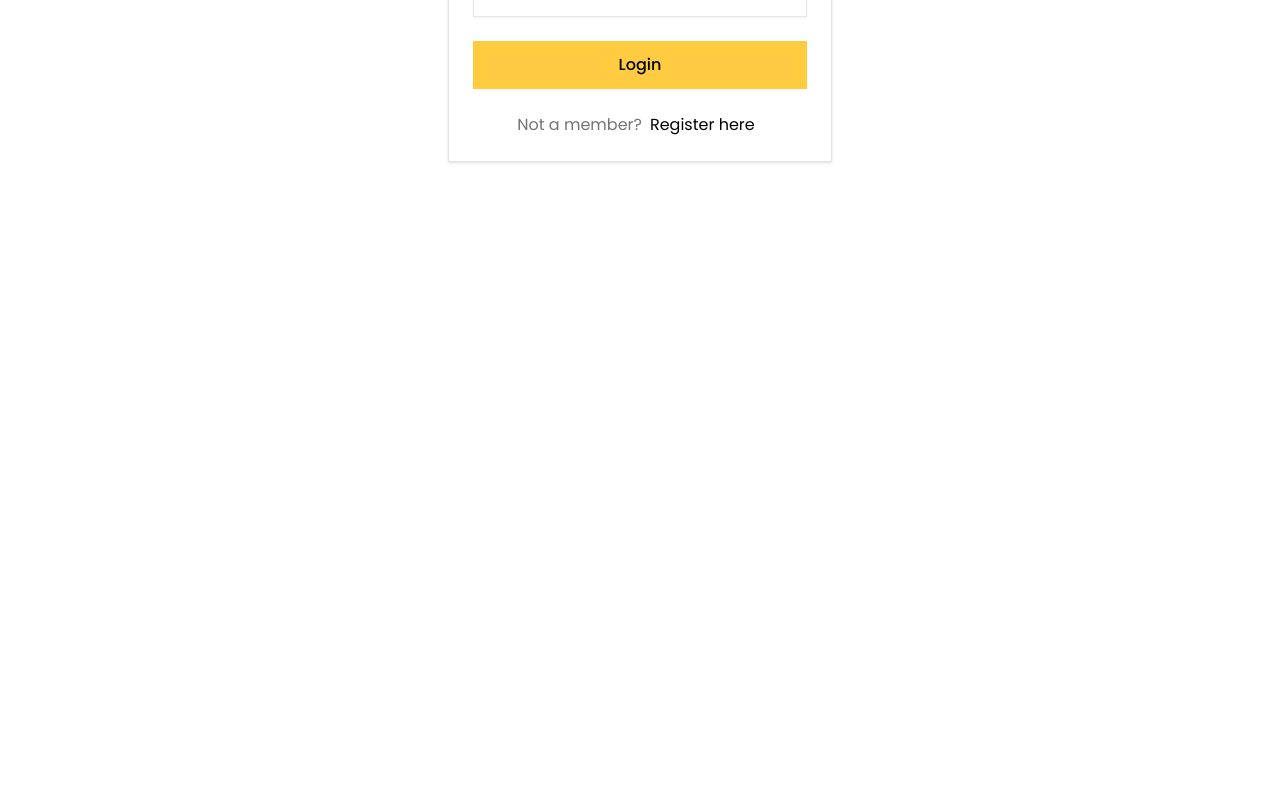
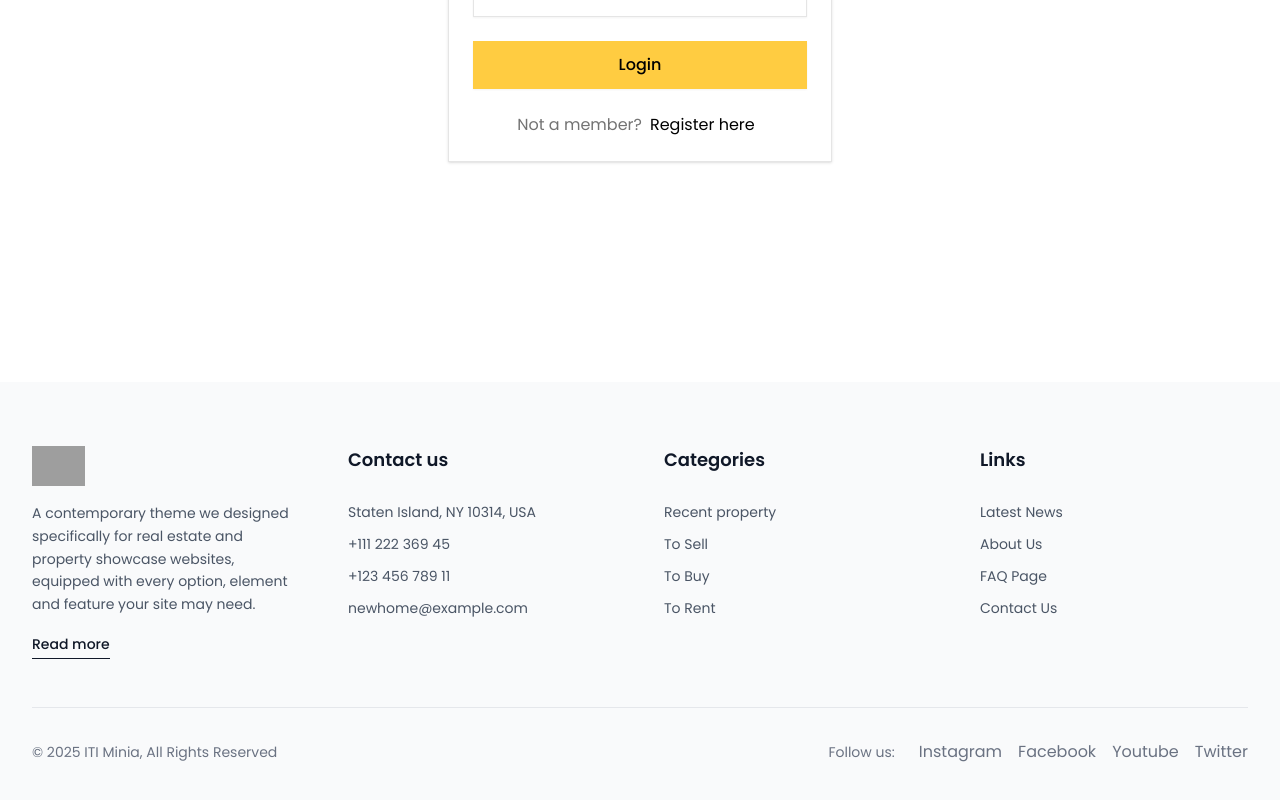
Before and after one commit to mashady/react_final_project, a Next.js app: page /login in a window 1280 px wide. Shown: the part 762-1562 px from the top of the page. Before the commit the page ends 1144 px from the top, so only its background shows below. Built offline with nearby package versions, Linux system fonts and the light colour scheme; grey boxes are pictures that could not be loaded.

Commit message:
adding footer to the layout

```diff
--- a/src/app/layout.js
+++ b/src/app/layout.js
@@ -1,6 +1,7 @@
 import { Geist, Geist_Mono,Poppins } from "next/font/google";
 import "./globals.css";
 import Navbar from "@/components/shared/Navbar";
+import Footer from "@/components/shared/Footer";
 
 const geistSans = Geist({
   variable: "--font-geist-sans",
@@ -29,6 +30,7 @@ export default function RootLayout({ children }) {
       <body>
         <Navbar />
         {children}
+        <Footer />
       </body>
     </html>
   );
--- /dev/null
+++ b/src/components/shared/Footer.js
@@ -0,0 +1,113 @@
+'use client'
+import React from 'react';
+import Link from 'next/link';
+
+const Footer = () => {
+  return (
+    <footer className="bg-gray-50 py-16">
+      <div className="max-w-7xl mx-auto px-4 sm:px-6 lg:px-8">
+        <div className="grid grid-cols-1 md:grid-cols-2 lg:grid-cols-4 gap-8 lg:gap-12">
+          <div className="space-y-4">
+            <div className="flex items-center">
+                        <Link href="/">
+                            <img
+                                src="https://newhome.qodeinteractive.com/wp-content/uploads/2023/03/logo-main.png"
+                                alt="New Home Logo"
+                                className="h-10 w-auto"
+                            />
+                        </Link>
+                    </div>
+            <p className="text-gray-600 text-sm leading-relaxed max-w-sm">
+              A contemporary theme we designed specifically for real estate and property showcase websites, equipped with every option, element and feature your site may need.
+            </p>
+            <button className="text-gray-900 text-sm font-medium hover:text-gray-700 transition-colors border-b border-gray-900 hover:border-gray-700 pb-1">
+              Read more
+            </button>
+          </div>
+
+          <div className="space-y-4">
+            <h3 className="text-lg mb-7 font-semibold text-gray-900">Contact us</h3>
+            <div className="space-y-3">
+              <p className="text-gray-600 text-sm">
+                Staten Island, NY 10314, USA
+              </p>
+              <p className="text-gray-600 text-sm">
+                +111 222 369 45
+              </p>
+              <p className="text-gray-600 text-sm">
+                +123 456 789 11
+              </p>
+              <p className="text-gray-600 text-sm">
+                newhome@example.com
+              </p>
+            </div>
+          </div>
+
+          <div className="space-y-4">
+            <h3 className="text-lg font-semibold mb-7 text-gray-900">Categories</h3>
+            <div className="space-y-3">
+              <a href="#" className="block text-gray-600 text-sm hover:text-gray-900 transition-colors">
+                Recent property
+              </a>
+              <a href="#" className="block text-gray-600 text-sm hover:text-gray-900 transition-colors">
+                To Sell
+              </a>
+              <a href="#" className="block text-gray-600 text-sm hover:text-gray-900 transition-colors">
+                To Buy
+              </a>
+              <a href="#" className="block text-gray-600 text-sm hover:text-gray-900 transition-colors">
+                To Rent
+              </a>
+            </div>
+          </div>
+
+          <div className="space-y-4">
+            <h3 className="text-lg font-semibold mb-7 text-gray-900">Links</h3>
+            <div className="space-y-3">
+              <a href="#" className="block text-gray-600 text-sm hover:text-gray-900 transition-colors">
+                Latest News
+              </a>
+              <a href="#" className="block text-gray-600 text-sm hover:text-gray-900 transition-colors">
+                About Us
+              </a>
+              <a href="#" className="block text-gray-600 text-sm hover:text-gray-900 transition-colors">
+                FAQ Page
+              </a>
+              <a href="#" className="block text-gray-600 text-sm hover:text-gray-900 transition-colors">
+                Contact Us
+              </a>
+            </div>
+          </div>
+        </div>
+
+        <div className="mt-12 pt-8 border-t border-gray-200">
+          <div className="flex flex-col sm:flex-row sm:items-center sm:justify-between space-y-4 sm:space-y-0">
+            <p className="text-gray-500 text-sm">
+              © 2025 ITI Minia, All Rights Reserved
+            </p>
+
+            <div className="flex items-center space-x-6">
+              <span className="text-gray-500 text-sm">Follow us:</span>
+              <div className="flex items-center space-x-4">
+                <Link href="#" className="text-gray-500 hover:text-gray-700 transition-colors">
+                  Instagram
+                </Link>
+                <Link href="#" className="text-gray-500 hover:text-gray-700 transition-colors">
+                  Facebook
+                </Link>
+                <Link href="#" className="text-gray-500 hover:text-gray-700 transition-colors">
+                  Youtube
+                </Link>
+                <Link href="#" className="text-gray-500 hover:text-gray-700 transition-colors">
+                  Twitter
+                </Link>
+              </div>
+            </div>
+          </div>
+        </div>
+      </div>
+    </footer>
+  );
+};
+
+export default Footer;
```
